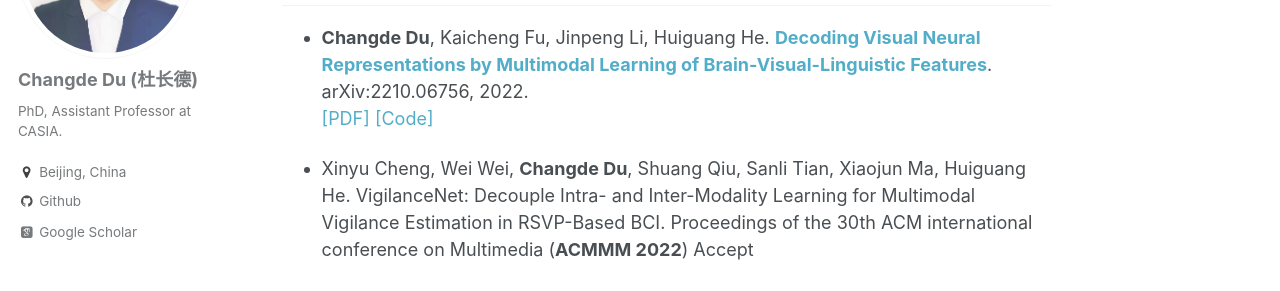
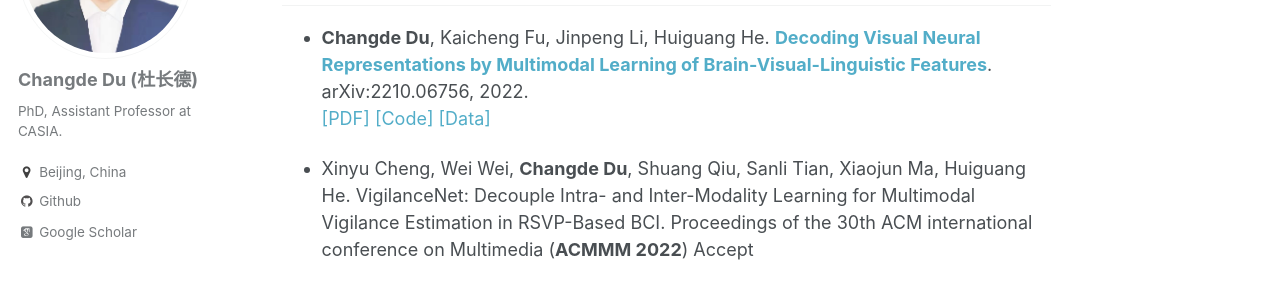
Before and after one commit to ChangdeDu/changdedu.github.io, a Jekyll site: the page built from _pages/about.md, in a window 1280 px wide and 900 px high, scrolled down 2087 px. Shown: the part 152-443 px from the top of the window. Built offline with Jekyll 4.4.1, drawn with Linux system fonts in a browser that asks for light colours; some web fonts are replaced.

Commit message:
Update about.md

```diff
--- a/_pages/about.md
+++ b/_pages/about.md
@@ -65,7 +65,7 @@ I have published 30+ research papers in top-tier AI/ML conferences and journals,
 ### [[Google Scholar]](https://scholar.google.com/citations?user=ef2EFsYAAAAJ&hl=zh-CN) [[DBLP]](https://dblp.org/pid/178/4485.html)
 
 ## 2022
-- **Changde Du**, Kaicheng Fu, Jinpeng Li, Huiguang He. [**Decoding Visual Neural Representations by Multimodal Learning of Brain-Visual-Linguistic Features**](https://arxiv.org/abs/2210.06756). 	arXiv:2210.06756, 2022. <br>[[PDF]](https://arxiv.org/abs/2210.06756) [[Code]](https://github.com/ChangdeDu/BraVL)
+- **Changde Du**, Kaicheng Fu, Jinpeng Li, Huiguang He. [**Decoding Visual Neural Representations by Multimodal Learning of Brain-Visual-Linguistic Features**](https://arxiv.org/abs/2210.06756). 	arXiv:2210.06756, 2022. <br>[[PDF]](https://arxiv.org/abs/2210.06756) [[Code]](https://github.com/ChangdeDu/BraVL) [[Data]](https://figshare.com/articles/dataset/BraVL/17024591)
 
 - Xinyu Cheng, Wei Wei, **Changde Du**, Shuang Qiu, Sanli Tian, Xiaojun Ma, Huiguang He. VigilanceNet: Decouple Intra- and Inter-Modality Learning for Multimodal Vigilance Estimation in RSVP-Based BCI. Proceedings of the 30th ACM international conference on Multimedia (**ACMMM 2022**) Accept
 
```
